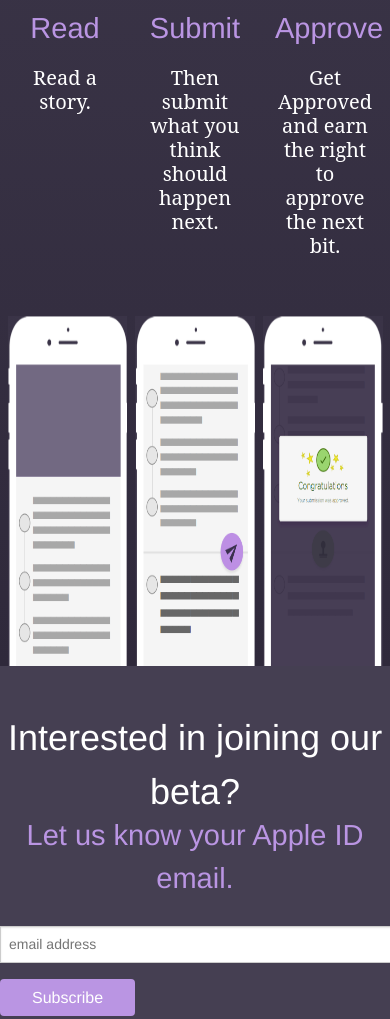
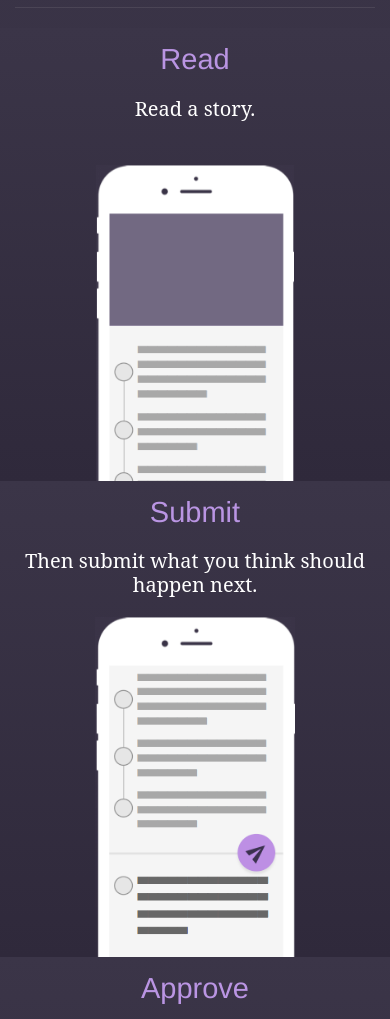
Before and after one commit to Innovoso/StoryAppyWebsite, a plain HTML site: page index.html in a window 390 px wide. Shown: the part 820-1839 px from the top of the page. Drawn offline with Linux system fonts and the light colour scheme.

Commit message:
mobile responsiveness

```diff
--- a/css/app.css
+++ b/css/app.css
@@ -8,6 +8,10 @@ h1 {
   color: white;
   text-align: center;
   font-weight: normal;
+}
+
+.start-creating {
+  margin-bottom: 50px;
 }
 
 h2 {
@@ -56,7 +60,6 @@ p {
   background: -ms-linear-gradient(top,  #2c2738 0%,#2c2738 66%,#3b3548 100%); /* IE10+ */
   background: linear-gradient(to bottom,  #2c2738 0%,#2c2738 66%,#3b3548 100%); /* W3C */
   filter: progid:DXImageTransform.Microsoft.gradient( startColorstr='#2c2738', endColorstr='#3b3548',GradientType=0 ); /* IE6-9 */
-
 }
 
 .main-mobile {
@@ -68,6 +71,10 @@ p {
   height: 477px;
 }
 
+.row.large-12.columns.three-stages {
+  margin-bottom: -50px;
+}
+
 .arrows-text {
   text-align: center;
   margin-left: 60px;
@@ -76,8 +83,8 @@ p {
 }
 
 .three-stages-text {
-  margin-top: 50px;
-  margin-bottom: 50px;
+  margin-top: 20px;
+  margin-bottom: 60px;
 }
 
 .explanations {
@@ -111,14 +118,11 @@ p {
 .screens {
   text-align: center;
   height: 350px;
+  margin-top: 10px;
 }
 
 .read-screen {
-  margin-right: -45px;
-}
-
-.approve-screen {
-  margin-left: -45px;
+  margin-top: 34px;
 }
 
 .footer {
@@ -186,3 +190,29 @@ p {
   height: 37px !important;
   padding-top: 10px;
 }
+
+.small-rule {
+  display: none;
+}
+
+@media (max-width:767px) {
+  .three-screens-small {
+  background: #3b3548; /* Old browsers */
+  background: -moz-linear-gradient(top,  #3b3548 0%, #2f293b 100%); /* FF3.6+ */
+  background: -webkit-gradient(linear, left top, left bottom, color-stop(0%,#3b3548), color-stop(100%,#2f293b)); /* Chrome,Safari4+ */
+  background: -webkit-linear-gradient(top,  #3b3548 0%,#2f293b 100%); /* Chrome10+,Safari5.1+ */
+  background: -o-linear-gradient(top,  #3b3548 0%,#2f293b 100%); /* Opera 11.10+ */
+  background: -ms-linear-gradient(top,  #3b3548 0%,#2f293b 100%); /* IE10+ */
+  background: linear-gradient(to bottom,  #3b3548 0%,#2f293b 100%); /* W3C */
+  filter: progid:DXImageTransform.Microsoft.gradient( startColorstr='#3b3548', endColorstr='#2f293b',GradientType=0 ); /* IE6-9 */
+  }
+
+  .three-screens-small-text {
+    margin-top: 10px;
+  }
+
+  .small-rule {
+    display: block !important;
+    opacity: 0.1;
+  }
+}
--- a/index.html
+++ b/index.html
@@ -30,22 +30,39 @@
 
           <div class="row large-12 columns three-stages">
             <h3>We think social can be collaborative.</h3>
-            <h1>Start creating stories with friends.</h1>
+            <h1 class="start-creating">Start creating stories with friends.</h1>
+
+            <div class="small-rule">
+              <hr color="rgba(118,109,134,28)" width="100%">
+            </div>
 
             <div class="three-stages-text">
               <div class="row">
-                <div class="large-4 medium-4 small-4 columns read-submit-approve">
-                  <h2>Read</h2>
+
+                <div class="large-4 medium-4 columns read-submit-approve three-screens-text three-screens-small">
+                  <h2 class="three-screens-small-text">Read</h2>
                   <h4 class="explanations">Read a story.</h4>
+                  <div class="screens">
+                    <img class="screens read-screen" src="/img/Screens_03.png">
+                  </div>
                 </div>
-                <div class="large-4 medium-4 small-4 columns read-submit-approve">
-                  <h2>Submit</h2>
+
+                <div class="large-4 medium-4 columns read-submit-approve three-screens-text three-screens-small">
+                  <h2 class="three-screens-small-text">Submit</h2>
                   <h4 class="explanations">Then submit what you think should happen next.</h4>
+                  <div class="screens">
+                    <img class="screens" src="/img/Screens_05.png">
+                  </div>
                 </div>
-                <div class="large-4 medium-4 small-4 columns read-submit-approve">
-                  <h2>Approve</h2>
+
+                <div class="large-4 medium-4 columns read-submit-approve three-screens-text three-screens-small">
+                  <h2 class="three-screens-small-text">Approve</h2>
                   <h4 class="explanations">Get Approved and earn the right to approve the next bit.</h4>
+                  <div class="screens">
+                    <img class="screens approve-screen" src="/img/Screens_07.png">
+                  </div>
                 </div>
+
               </div>
             </div>
 
@@ -54,15 +71,6 @@
 
         <div class="row three-screens">
           <div class="row">
-            <div class="large-4 medium-4 small-4 columns screens">
-              <img class="screens read-screen" src="/img/Screens_03.png">
-            </div>
-            <div class="large-4 medium-4 small-4 columns screens">
-              <img class="screens" src="/img/Screens_05.png">
-            </div>
-            <div class="large-4 medium-4 small-4 columns screens">
-              <img class="screens approve-screen" src="/img/Screens_07.png">
-            </div>
           </div>
         </div>
 
```
